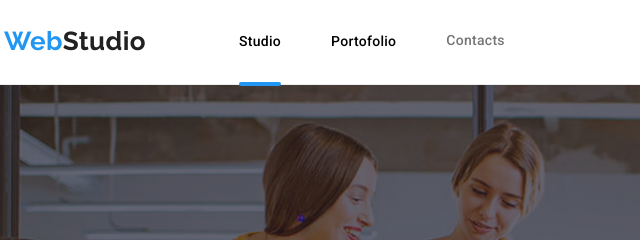
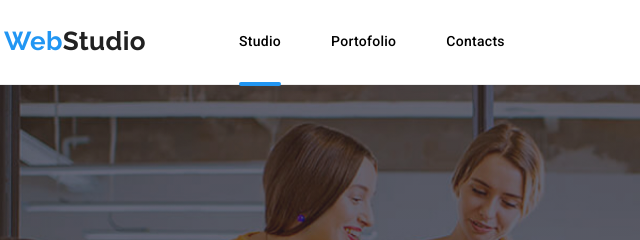
Before and after one commit to anisoara1/goit-markup-hw-05, a plain HTML site: page index.html in a window 1280 px wide. Shown: the top 240 px of the page, 130-770 px from the left. Drawn offline with nearby package versions, Linux system fonts and the light colour scheme.

Commit message:
commit-7

```diff
--- a/css/style.css
+++ b/css/style.css
@@ -71,7 +71,7 @@ body {
   text-decoration: none;
   color: rgba(255, 255, 255, 0.6);
 }
-.navigate-item,
+
 .contact-mail,
 .contact-telephone {
   text-decoration: none;
@@ -79,7 +79,7 @@ body {
   font-size: 14px;
   line-height: 16px;
   letter-spacing: 0.02em;
-  color: #757575;
+  color: var(--medium-grey);
 }
 
 .contact-mail:hover,
@@ -102,6 +102,7 @@ body {
   transition: 250ms cubic-bezier(0.4, 0, 0.2, 1);
 }
 
+.navigate-item,
 .navigate-item-index,
 .navigate-item-portofolio {
   position: relative;
```
